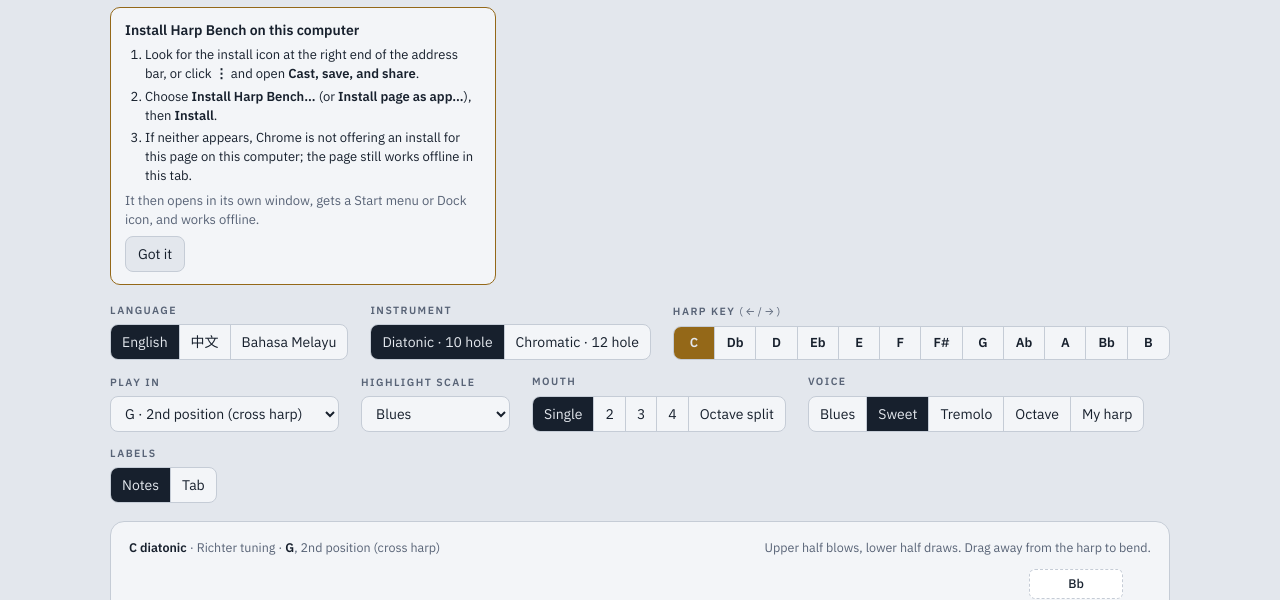
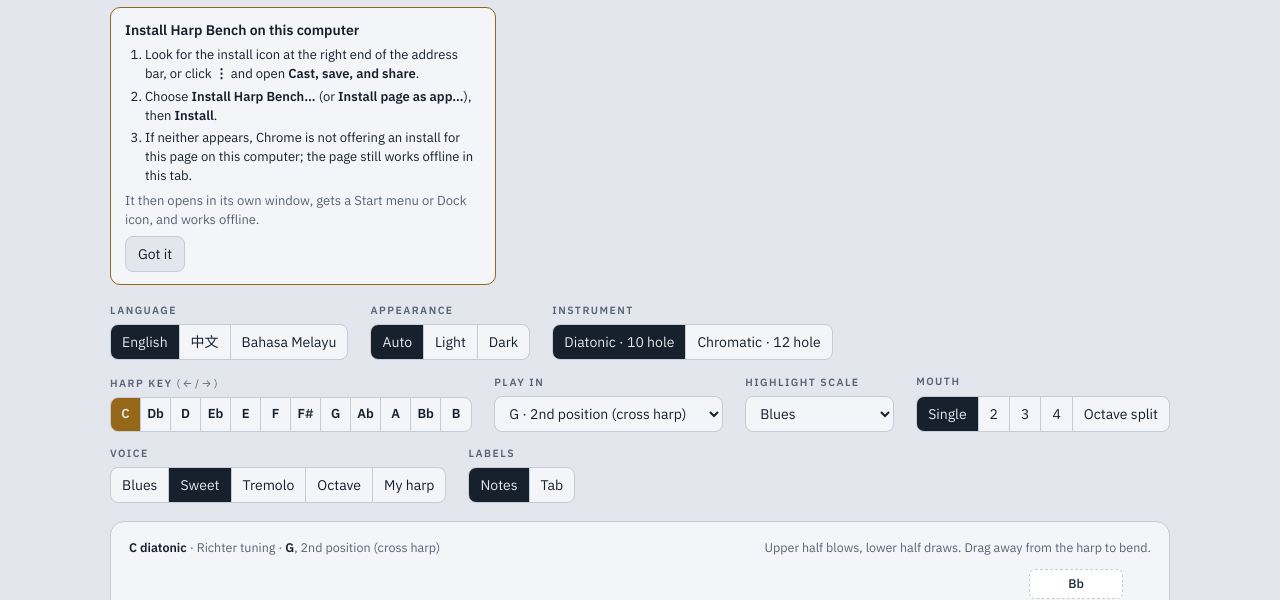
Before and after one commit to stanleywoosweeleong/HarpBench, a website: page index.html in a window 1280 px wide. Shown: the part 146-746 px from the top of the page. Drawn offline with Linux system fonts and the light colour scheme.

Commit message:
Add an Appearance switch: Auto, Light or Dark
The colours already followed the device's light or dark setting. The new
switch beside Language lets the player override that; the choice is saved,
applied before the first paint, and also sets the browser toolbar colour.

Co-Authored-By: Claude Fable 5.2 <noreply@anthropic.com>
Claude-Session: https://claude.ai/code/session_01FxmE5c8hkhEwC2Ym1VEdW2

```diff
--- a/index.html
+++ b/index.html
@@ -7,6 +7,8 @@
 <meta name="description" content="A playable diatonic and chromatic harmonica with bends, overblows, chords, a metronome and a phone mode that turns a sideways phone into the instrument. Works offline.">
 <meta name="theme-color" content="#E3E7ED" media="(prefers-color-scheme: light)">
 <meta name="theme-color" content="#0E1219" media="(prefers-color-scheme: dark)">
+<script>/* apply a saved light/dark choice before the first paint; js/theme.js takes over from here */
+try{var t=JSON.parse(localStorage.getItem('harpbench')||'{}').theme;if(t==='light'||t==='dark'){document.documentElement.dataset.theme=t;document.documentElement.dataset.themeSet='1'}}catch(e){}</script>
 <link rel="manifest" href="manifest.webmanifest">
 <link rel="icon" href="icons/icon.svg" type="image/svg+xml">
 <link rel="icon" href="icons/icon-32.png" sizes="32x32" type="image/png">
@@ -59,6 +61,13 @@
         <button data-lang="en" lang="en" aria-pressed="true">English</button>
         <button data-lang="zh" lang="zh-Hans" aria-pressed="false">中文</button>
         <button data-lang="ms" lang="ms" aria-pressed="false">Bahasa Melayu</button>
+      </div>
+    </div>
+    <div class="ctl"><span class="lbl">Appearance</span>
+      <div class="seg" id="themeSeg">
+        <button data-theme-pick="auto" aria-pressed="true" title="Follow this device's light or dark setting">Auto</button>
+        <button data-theme-pick="light" aria-pressed="false">Light</button>
+        <button data-theme-pick="dark" aria-pressed="false">Dark</button>
       </div>
     </div>
     <div class="ctl"><span class="lbl">Instrument</span>
@@ -315,6 +324,7 @@
 </div>
 <script src="songs.js"></script>
 <script src="js/core.js"></script>
+<script src="js/theme.js"></script>
 <script src="js/i18n.js"></script>
 <script src="js/pitch.js"></script>
 <script src="js/theory.js"></script>
--- a/js/core.js
+++ b/js/core.js
@@ -27,7 +27,7 @@ const codeLabel=c=>CODE_LABEL[c]||c.replace(/^(Key|Digit)/,'');
 const BEND_CODES={KeyZ:1,KeyX:2,KeyC:3};
 
 const state={type:'diatonic',key:0,rootOff:7,scale:'blues',mouth:'1',labels:'notes',overblows:false,snap:true,
-  vol:.72,tone:.5,room:.28,vibrato:false,breathMode:'split',pocket:'auto',lang:'',voice:'sweet',keys:'numbers',song:'amazing',songRate:1,notation:'letters',verse:0,songClick:true,countIn:true,backing:true,guide:false,loopLine:false,backVol:.6,progress:{},micGate:.01,recClicks:false,recMic:true,userSongs:[],bpm:90,beats:4,feel:'straight',click:.6};
+  vol:.72,tone:.5,room:.28,vibrato:false,breathMode:'split',pocket:'auto',lang:'',theme:'auto',voice:'sweet',keys:'numbers',song:'amazing',songRate:1,notation:'letters',verse:0,songClick:true,countIn:true,backing:true,guide:false,loopLine:false,backVol:.6,progress:{},micGate:.01,recClicks:false,recMic:true,userSongs:[],bpm:90,beats:4,feel:'straight',click:.6};
 try{const s=JSON.parse(localStorage.getItem('harpbench')||'null'); if(s) Object.assign(state,s,{vibrato:false});}catch(e){}
 function save(){try{localStorage.setItem('harpbench',JSON.stringify(state))}catch(e){}}
 
--- a/js/i18n.js
+++ b/js/i18n.js
@@ -21,6 +21,11 @@ const T={
 'Turn it sideways and it becomes the harmonica.':['把手机横过来，它就变成口琴。','Pusingkan ke sisi dan ia menjadi harmonika.'],
 'Phone harp mode':['手机口琴模式','Mod harmonika telefon'],
 'Language':['语言','Bahasa'],
+'Appearance':['外观','Penampilan'],
+'Auto':['自动','Automatik'],
+'Light':['浅色','Cerah'],
+'Dark':['深色','Gelap'],
+"Follow this device's light or dark setting":['跟随此设备的浅色或深色设置','Ikut tetapan cerah atau gelap peranti ini'],
 // install cards
 'Install Harp Bench on your iPhone':['在 iPhone 上安装 Harp Bench','Pasang Harp Bench pada iPhone anda'],
 "This page is open inside another app, which can't add apps to the Home Screen. Open it in Safari first: use the app's “Open in Safari” or browser button, or copy the address into Safari.":
--- a/js/main.js
+++ b/js/main.js
@@ -2,5 +2,6 @@
 "use strict";
 i18nStart();
 document.querySelectorAll('#langSeg [data-lang]').forEach(b=>b.addEventListener('click',()=>setLang(b.dataset.lang)));
+document.querySelectorAll('#themeSeg [data-theme-pick]').forEach(b=>b.addEventListener('click',()=>setTheme(b.dataset.themePick)));
 render();
 updatePocket();
--- /dev/null
+++ b/js/theme.js
@@ -0,0 +1,15 @@
+/* Harp Bench: light / dark. styles.css follows the device unless <html data-theme> says otherwise. A page that hosts the app
+   (the single-file build) may set data-theme itself, so Auto puts back whatever was there at start-up. */
+"use strict";
+const THEME_BAR={light:'#E3E7ED',dark:'#0E1219'};
+const themeRoot=document.documentElement;
+const themeHost=themeRoot.dataset.themeSet?null:(themeRoot.dataset.theme||null);
+const themeMetas=[...document.querySelectorAll('meta[name="theme-color"]')].map(m=>[m,m.content]);
+function applyTheme(){
+  const t=state.theme==='light'||state.theme==='dark'?state.theme:'auto';
+  if(t!=='auto') themeRoot.dataset.theme=t; else if(themeHost) themeRoot.dataset.theme=themeHost; else delete themeRoot.dataset.theme;
+  for(const [m,was] of themeMetas) m.content=t==='auto'?was:THEME_BAR[t];        // browser toolbar / status bar colour
+  document.querySelectorAll('[data-theme-pick]').forEach(b=>b.setAttribute('aria-pressed',b.dataset.themePick===t));
+}
+function setTheme(t){ state.theme=t; save(); applyTheme(); }
+applyTheme();
--- a/package.json
+++ b/package.json
@@ -1,6 +1,6 @@
 {
   "name": "harp-bench",
-  "version": "1.15.0",
+  "version": "1.16.0",
   "private": true,
   "description": "A playable harmonica PWA with a hymn songbook.",
   "scripts": {
--- a/sw.js
+++ b/sw.js
@@ -1,12 +1,13 @@
 /* Harp Bench service worker: caches the whole app so it plays offline.
    Bump VERSION whenever any file changes so installed copies update. */
-const VERSION = 'harpbench-v1.15.0';
+const VERSION = 'harpbench-v1.16.0';
 const ASSETS = [
   './',
   'index.html',
   'styles.css',
   'songs.js',
   'js/core.js',
+  'js/theme.js',
   'js/i18n.js',
   'js/pitch.js',
   'js/theory.js',
```
Also changed, not shown: README.md.
